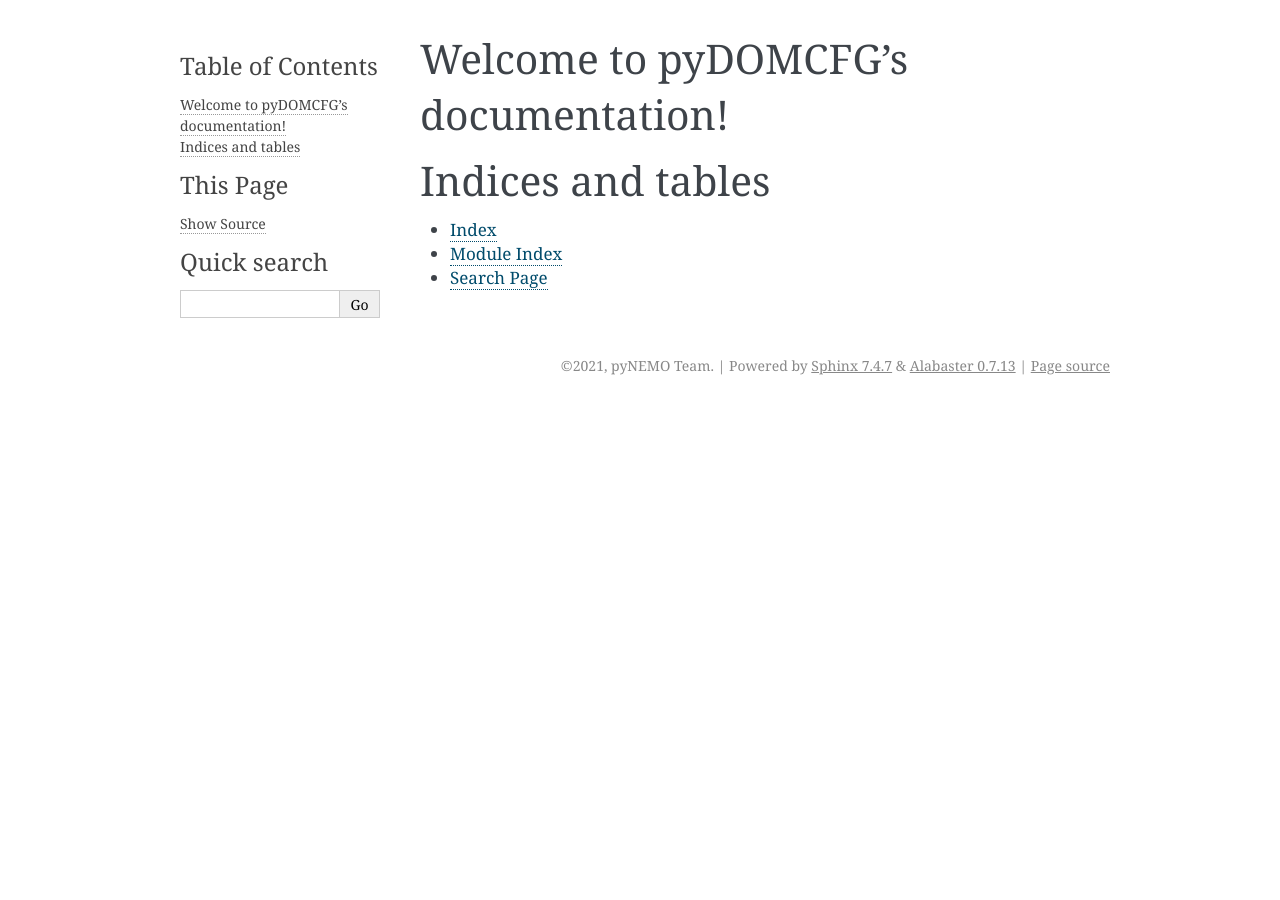
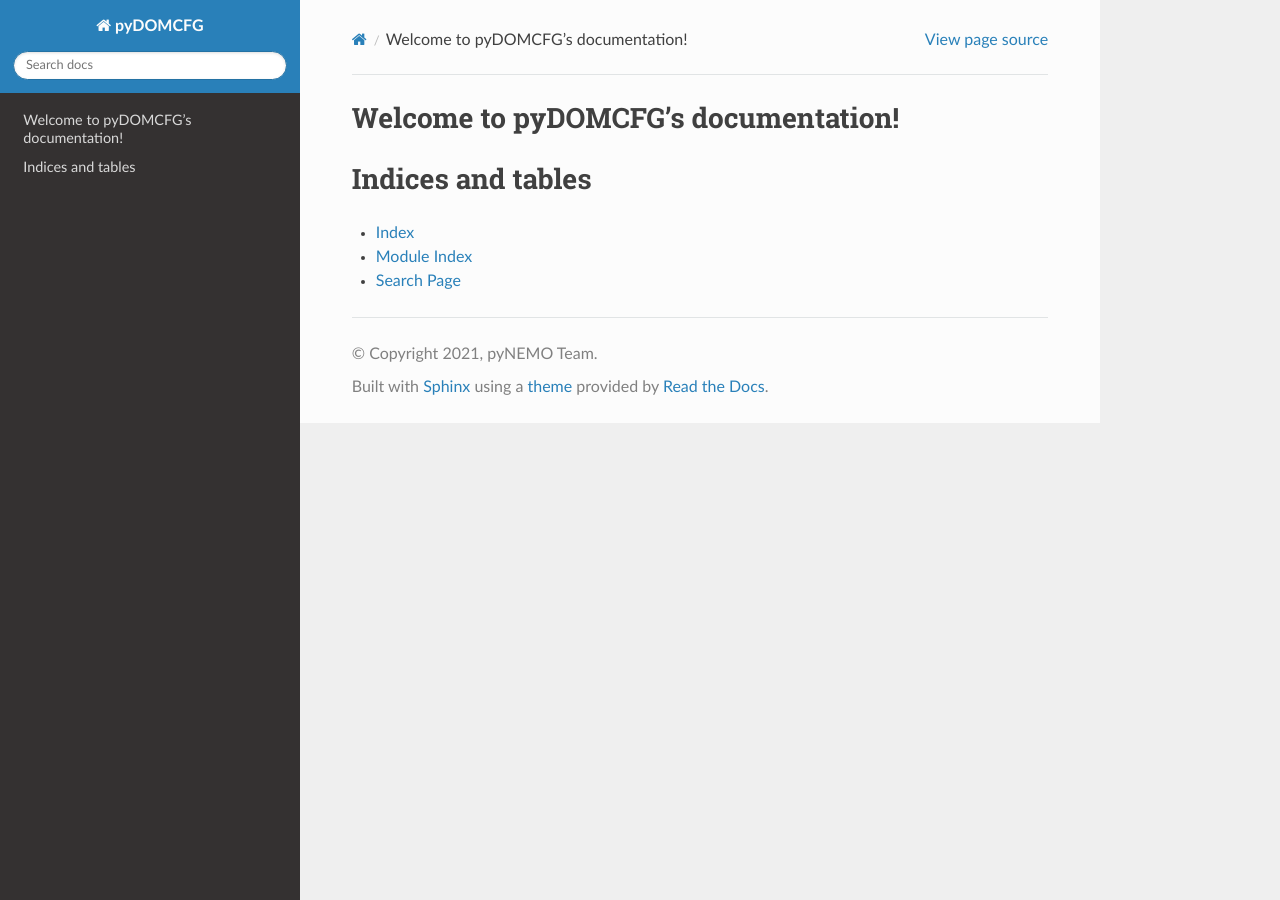
Before and after one commit to pyNEMO/pyDOMCFG, a Sphinx documentation site: the page built from docs/index.rst, in a window 1280 px wide. Built offline with Sphinx 7.4.7 and the Read the Docs theme 2.0.0, drawn with Linux system fonts in a browser that asks for light colours.

Commit message:
use rtd theme

```diff
--- a/docs/conf.py
+++ b/docs/conf.py
@@ -3,6 +3,10 @@
 # This file only contains a selection of the most common options. For a full
 # list see the documentation:
 # https://www.sphinx-doc.org/en/master/usage/configuration.html
+
+# -- Theme import-------------------------------------------------------------
+
+import sphinx_rtd_theme  # noqa: F401
 
 # -- Path setup --------------------------------------------------------------
 
@@ -27,7 +31,7 @@
 # Add any Sphinx extension module names here, as strings. They can be
 # extensions coming with Sphinx (named 'sphinx.ext.*') or your custom
 # ones.
-extensions = []
+extensions = ["sphinx_rtd_theme"]
 
 # Add any paths that contain templates here, relative to this directory.
 templates_path = ["_templates"]
@@ -43,7 +47,7 @@
 # The theme to use for HTML and HTML Help pages.  See the documentation for
 # a list of builtin themes.
 #
-html_theme = "alabaster"
+html_theme = "sphinx_rtd_theme"
 
 # Add any paths that contain custom static files (such as style sheets) here,
 # relative to this directory. They are copied after the builtin static files,
```
Also changed, not shown: .readthedocs.yaml (added), 1 other file.
